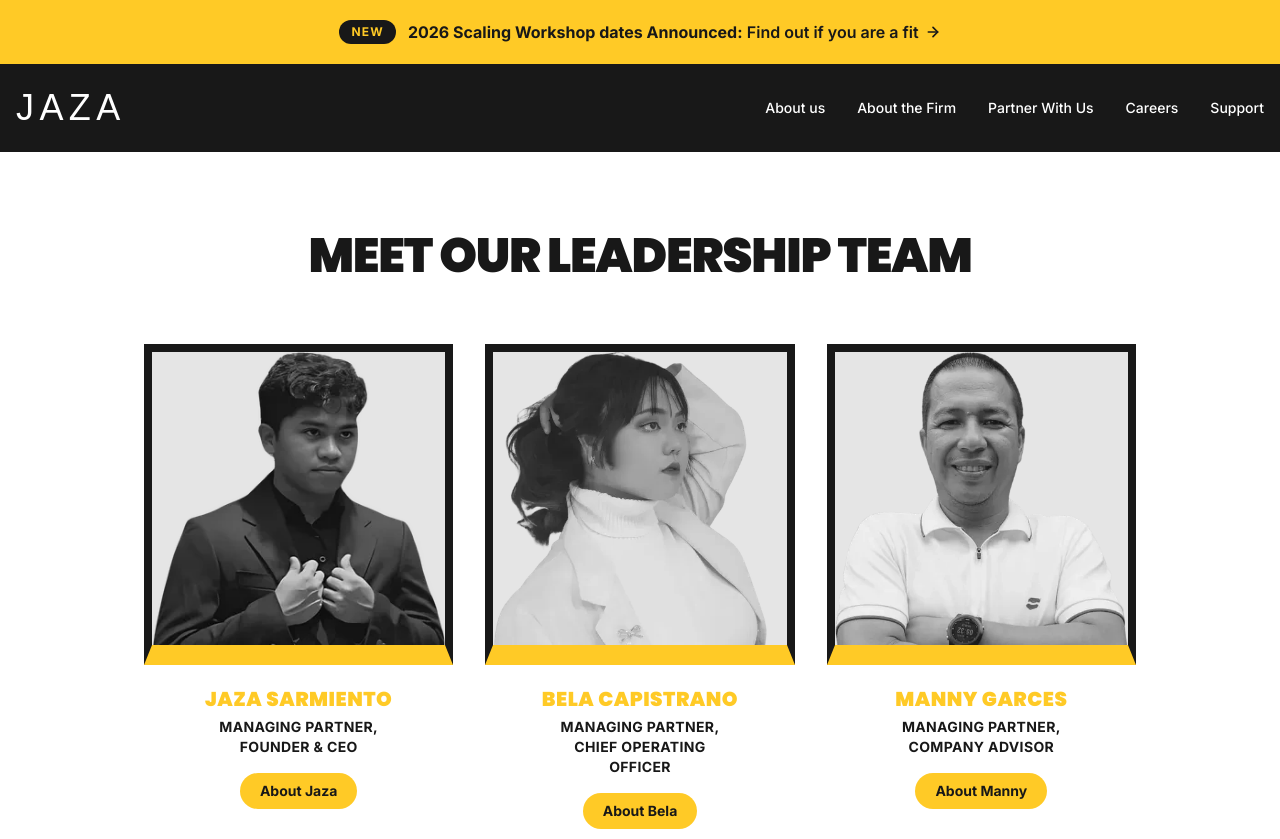
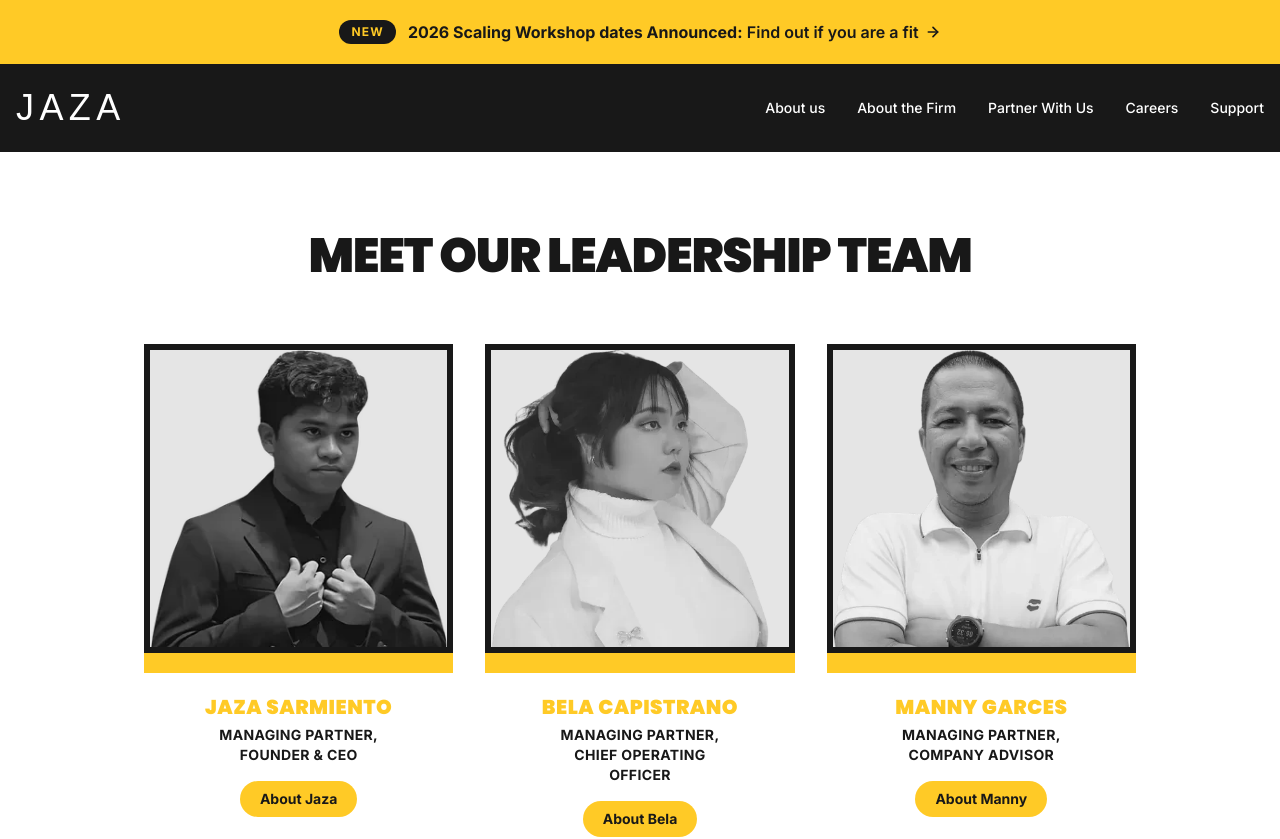
Before and after one commit to JAZA-Group-OS/jaza-media-site, a Next.js app: page /about-the-firm in a window 1280 px wide. Shown: the top 839 px of the page. Built offline with nearby package versions, Linux system fonts and the light colour scheme; a web font is replaced by a local one.

Commit message:
feat: 6px black frame + 20px yellow bar below, photo z-10 above bar

```diff
--- a/components/team-bio-hero.tsx
+++ b/components/team-bio-hero.tsx
@@ -12,7 +12,7 @@ export function TeamBioHero({ member }: { member: Member }) {
   return (
     <section className="bg-brand-yellow">
       <div className="mx-auto grid max-w-6xl grid-cols-1 items-center gap-8 px-4 py-12 md:grid-cols-[1fr_1.4fr] md:gap-12 md:py-20">
-        <div className="relative aspect-[4/5] w-full max-w-sm overflow-hidden border-[3px] border-brand-black bg-neutral-200">
+        <div className="relative aspect-[4/5] w-full max-w-sm overflow-hidden border-[6px] border-brand-black bg-neutral-200">
           {portrait ? (
             <Image
               src={portrait}
--- a/components/team-card.tsx
+++ b/components/team-card.tsx
@@ -26,9 +26,8 @@ export function TeamCard({ member }: { member: Member }) {
   return (
     <article className="flex flex-col items-center text-center">
       <div
-        className={`w-full border-x-[8px] border-t-[8px] border-b-[20px] ${borderClass} border-b-brand-yellow`}
+        className={`relative z-10 aspect-square w-full overflow-hidden border-[6px] ${borderClass} bg-neutral-200`}
       >
-        <div className="relative aspect-square w-full overflow-hidden bg-neutral-200">
         {member.image ? (
           <Image
             src={member.image}
@@ -41,7 +40,7 @@ export function TeamCard({ member }: { member: Member }) {
           <span className="sr-only">{altText}</span>
         )}
       </div>
-      </div>
+      <div className="-mt-2 h-7 w-full bg-brand-yellow" aria-hidden />
 
       <h3 className="mt-5 font-heading text-lg font-black uppercase tracking-wide text-brand-yellow md:text-xl">
         {displayName}
```
Lines whose indentation alone changed are shown as unchanged.
